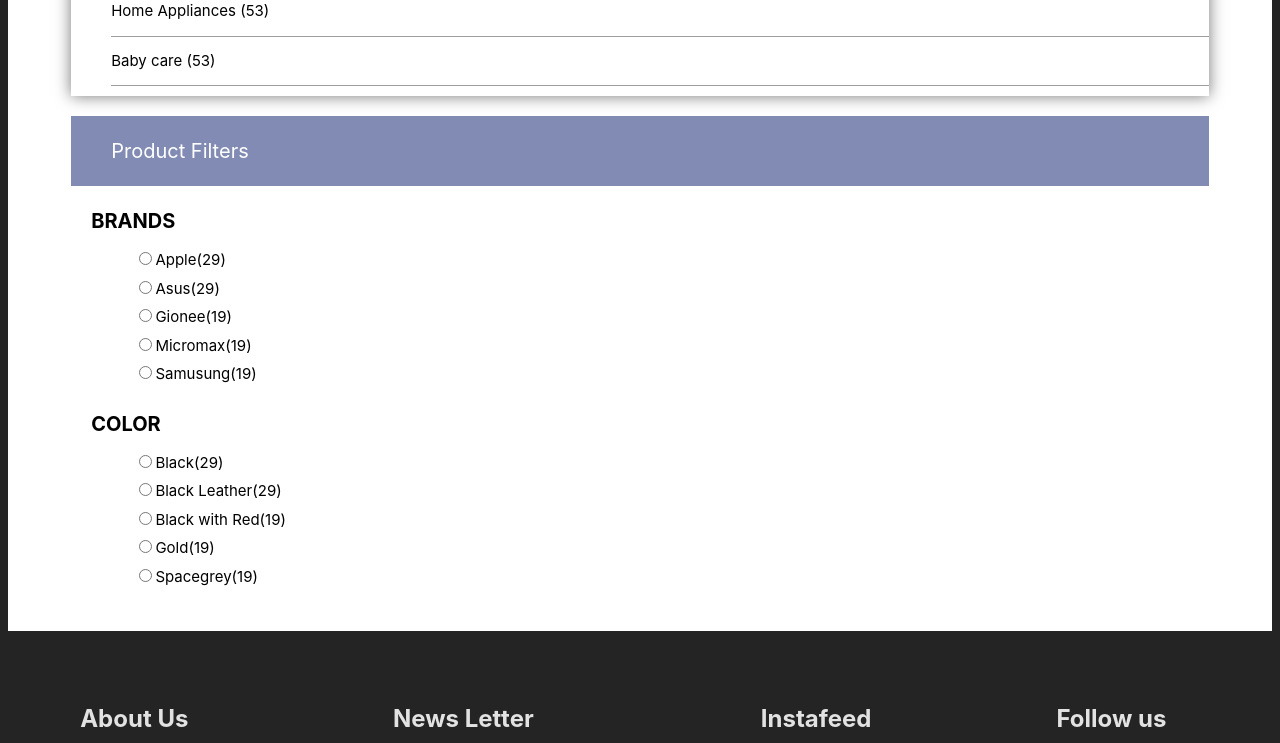
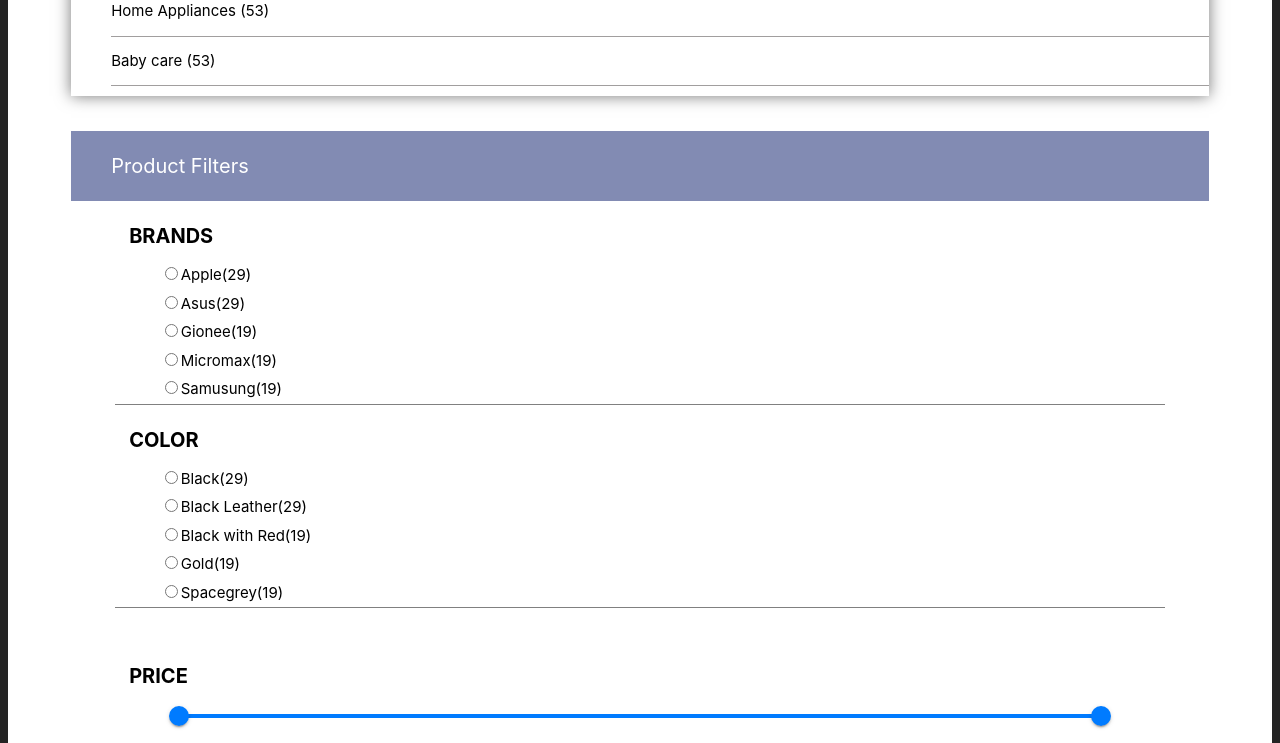
Before and after one commit to BridgetKas/ShoeStore, a React (Vite) app: page /shop in a window 1280 px wide. Shown: the part 1220-1963 px from the top of the page. Built offline with nearby package versions, Linux system fonts and the light colour scheme.

Commit message:
Added category Component

```diff
--- a/src/pages/Shop/category.jsx
+++ b/src/pages/Shop/category.jsx
@@ -18,7 +18,7 @@ function CategoryComp() {
         <li><a>Home Appliances</a> (53)</li>
         <li><a>Baby care</a> (53)</li>
       </ul>
-      <div>
+      <div className={styles.container}>
         <div className={styles.browse}>Product Filters</div>
         <div className={styles.brand}>Brands</div>
         <div className={styles.labelContainer}>
@@ -41,8 +41,9 @@ function CategoryComp() {
           <input type="radio" id="samusung"  value="samusung" />
           <label htmlFor="samusung">Samusung(19)</label>
         </div>
+        <div className={styles.line}></div>
       </div>
-      <div>
+      <div className={styles.container}>
         <div className={styles.brand}>Color</div>
         <div className={styles.labelContainer}>
           <input type="radio" id="black"  value="black" />
@@ -64,6 +65,8 @@ function CategoryComp() {
           <input type="radio" id="samusung"  value="samusung" />
           <label htmlFor="samusung">Spacegrey(19)</label>
         </div>
+        <div className={styles.line}></div>
+
       </div>
     </div>
   )
--- a/src/pages/Shop/page.jsx
+++ b/src/pages/Shop/page.jsx
@@ -1,5 +1,7 @@
 import HeaderComp from '../../layout/Header/header';
 import CategoryComp from './category';
+import PaginationComp from './pagination';
+import PriceRangeComp from './pricerange';
 import SelectComp from './selectcomp';
 
 
@@ -11,6 +13,8 @@ function ShopPage() {
       <HeaderComp title='Shop' firstpage='first' nextpage='next'/>
       <SelectComp textcolor='gray' background='white'/>
       <CategoryComp/>
+      <PriceRangeComp/>
+      <PaginationComp/>
     </div>
   )
 }
--- a/src/pages/Shop/page.module.css
+++ b/src/pages/Shop/page.module.css
@@ -3,7 +3,7 @@
     background-color:#fff;
     color:black;
     padding-top:40px;
-    padding-bottom:40px;
+    padding-bottom:33px;
 
 }
 
@@ -12,7 +12,7 @@
     width:90%;
     box-shadow:0px 0px 15px 0px #777777;
     padding-bottom:10px;
-    margin-bottom:20px;
+    margin-bottom:35px;
 
 }
 
@@ -34,6 +34,10 @@
     font-size:15px;
 }
 
+ .container .labelContainer:last-child {
+    padding-bottom:20px;
+}
+
 .categoryContainer li:hover {
     color:orange;
     cursor:pointer;
@@ -42,7 +46,7 @@
 .brand {
     text-align:left;
     color:black;
-    width:90%;
+    width:84%;
     margin:0 auto;
     padding:20px 20px 10px 20px;
     font-size:20px;
@@ -53,10 +57,44 @@
 .labelContainer {
     padding: 3px 0;
     font-size:15px;
-    width:80%;
+    width:76%;
     margin:0 auto;
 }
 
+.line {
+    width:83%;
+    height:1px;
+    margin:0 auto;
+    background-color:gray;
+}
+
+/* Price range container */
+
+.priceContainer {
+    background-color:white;
+    text-align:center;
+}
+
+.price {
+    margin-top:0;
+    color:black;
+    padding-top:0;
+}
+
+.sliderContainer {
+    width:90%;
+    margin:0 auto;
+}
+
+.price {
+    width:79%;
+    margin:5px auto;
+    color:gray;
+}
+
+.cash {
+    color:"light"
+}
 .mainContainer {
     background-color: lightblue;
     display:flex;
--- a/src/pages/Shop/pricerange.jsx
+++ b/src/pages/Shop/pricerange.jsx
@@ -2,22 +2,24 @@
 import Box from '@mui/material/Box';
 import Slider from '@mui/material/Slider';
 import {useState} from 'react'
+import styles from './page.module.css'
 
 function valuetext(value) {
   return `$${value}`;
 }
 
 export default function PriceRangeComp() {
-  const [value, setValue] = useState([500]);
+  const [value, setValue] = useState([0,500]);
 
   const handleChange = (event, newValue) => {
     setValue(newValue);
   };
 
   return (
-    <div>
-      <h1>Price</h1>
-      <Box sx={{ width: 300 }}>
+    <div className={styles.priceContainer}>
+      <div className={styles.brand}>Price</div>
+      <div className={styles.sliderContainer}>
+        <Box sx={{ width:"81%",margin:"auto" }}>
           <Slider
             getAriaLabel={() => 'Price range'}
             value={value}
@@ -26,7 +28,8 @@ export default function PriceRangeComp() {
             color='primary'
           />
         </Box>
-      <p>Price:$500.00 to $10000.00
+      </div>
+      <p className={styles.price}>Price:<span className={styles.cash}>$500.00 to $10000.00</span>
       </p>
     </div>
   );
--- a/src/utilis/theme.js
+++ b/src/utilis/theme.js
@@ -28,7 +28,7 @@ export const theme = createTheme({
       main:"#17a2b8"
     },
     darkGray: {
-      main:" #343a40"
+      main:"#343a40"
     },
     gray: {
       main:"#6c757d"
```
Also changed, not shown: src/pages/Shop/selectandPage.jsx (added). Lines whose indentation alone changed are shown as unchanged.
